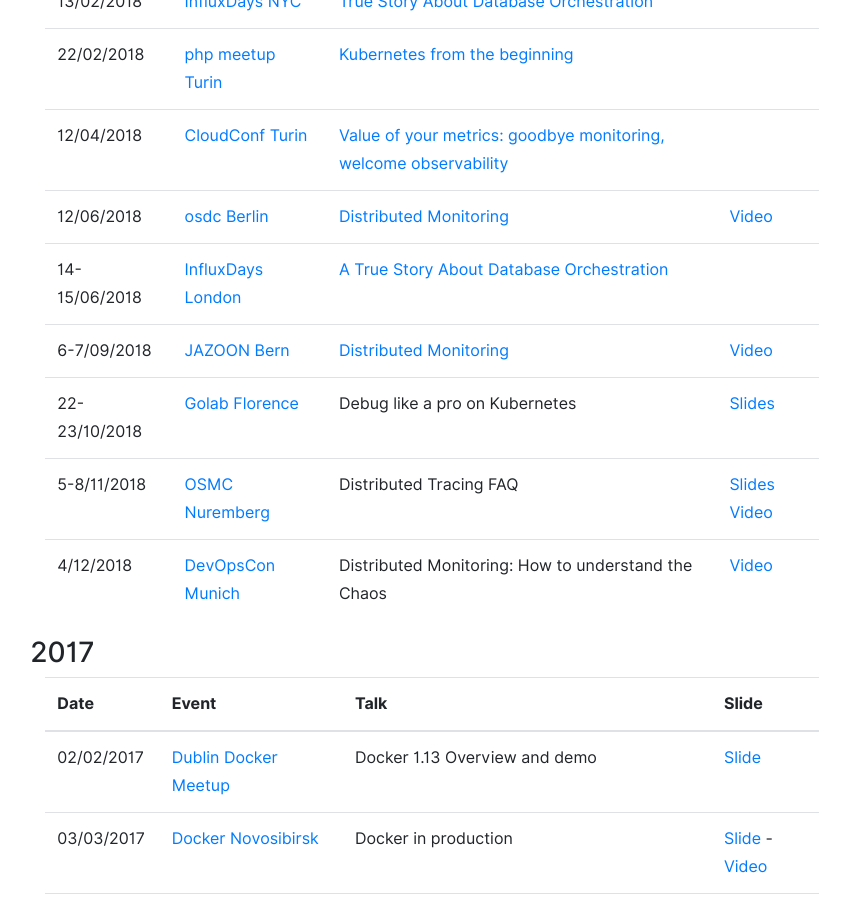
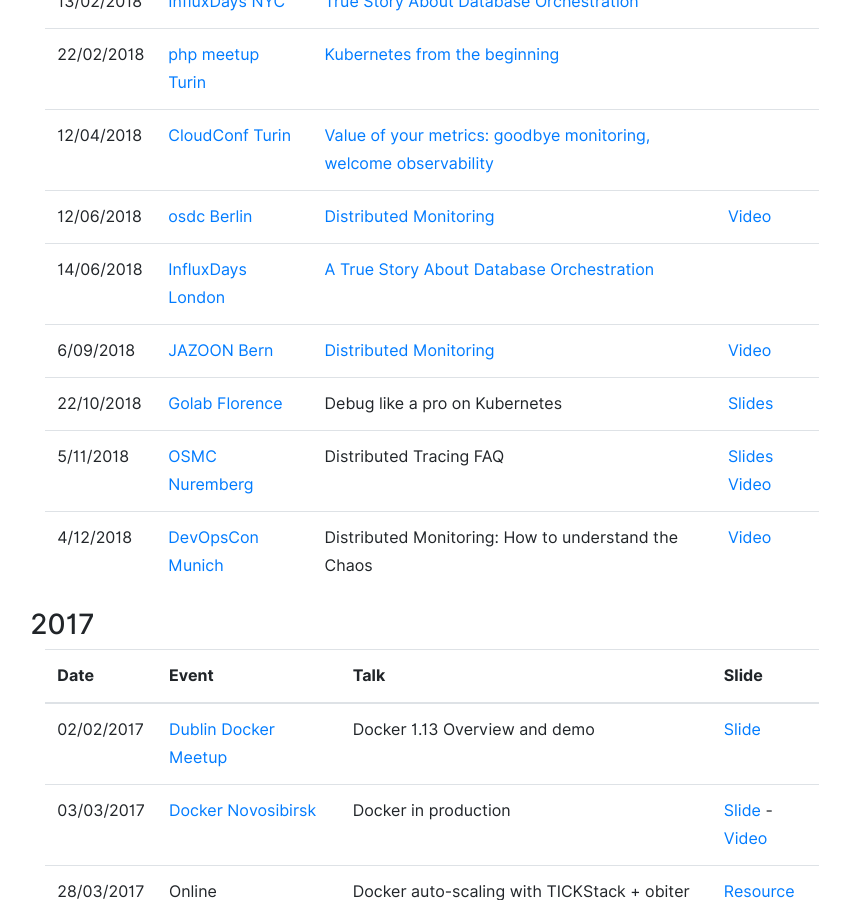
Before and after one commit to gianarb/gianarb.github.com, a Jekyll site: the page built from conferences.html, in a window 1280 px wide and 900 px high, scrolled down 1529 px. Shown: the whole window, without its empty margins (216-1066 px from the left). Built offline with Jekyll 4.4.1, drawn with Linux system fonts in a browser that asks for light colours; nearby versions of some CDN libraries; some of the changed text lies outside the part shown.

Commit message:
Fixed conference time range
Signed-off-by: Gianluca Arbezzano <gianarb92@gmail.com>

```diff
--- a/conferences.html
+++ b/conferences.html
@@ -174,25 +174,25 @@
                   <td><a href="https://www.youtube.com/watch?v=AHZP9Ivh0uI">Video</a></td>
                 </tr>
                 <tr>
-                  <td>14-15/06/2018</td>
+                  <td>14/06/2018</td>
                   <td><a href="https://osdc.de/">InfluxDays London</a></td>
                   <td><a href="https://influxdays.com/speakers/gianluca-arbezzano/">A True Story About Database Orchestration</a></td>
                   <td></td>
                 </tr>
                 <tr>
-                  <td>6-7/09/2018</td>
+                  <td>6/09/2018</td>
                   <td><a href="http://jazoon.com/">JAZOON Bern</a></td>
                   <td><a href="http://jazoon.com/session/distributed-monitoring-how-to-understand-the-chaos/">Distributed Monitoring</a></td>
                   <td><a href="https://www.youtube.com/watch?v=HGGdSOu3fQY">Video</a></td>
                 </tr>
                 <tr>
-                  <td>22-23/10/2018</td>
+                  <td>22/10/2018</td>
                   <td><a href="https://www.golab.io/">Golab Florence</a></td>
                   <td>Debug like a pro on Kubernetes</td>
                   <td><a href="https://www.slideshare.net/GianlucaArbezzano/kubernetes-debug-like-a-pro">Slides</a></td>
                 </tr>
                 <tr>
-                  <td>5-8/11/2018</td>
+                  <td>5/11/2018</td>
                   <td><a target="_blank" href="https://osmc.de/">OSMC Nuremberg</a></td>
                   <td>Distributed Tracing FAQ</td>
                   <td><a target="_blank" href="https://speakerdeck.com/gianarb/distributed-tracing-faq">Slides</a> <a href="https://youtu.be/3LpclL7Akrg" target="_blank">Video</a></td>
@@ -351,7 +351,7 @@
                   </td>
                 </tr>
                 <tr>
-                  <td>7-8/09/2017</td>
+                  <td>7/09/2017</td>
                   <td><a href="http://cloudbusting.softwarecircus.io/bigtop" target="_blank">
                           Software Circus - Amsterdam
                   </a></td>
@@ -359,7 +359,7 @@
                   <td></td>
                 </tr>
                 <tr>
-                  <td>7-8/09/2017</td>
+                  <td>7/09/2017</td>
                   <td><a href="http://cloudbusting.softwarecircus.io/bigtop" target="_blank">
                           Software Circus - Amsterdam
                   </a></td>
```
Also changed, not shown: other parts of conferences.html (+3 -3 lines).
